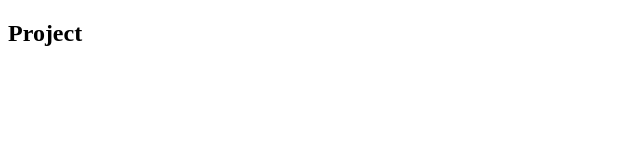
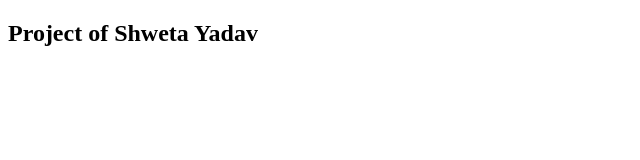
Before and after one commit to yadavshweta04/Deploy, a plain HTML site: page index.html in a window 1280 px wide. Shown: the whole page, without its empty margins (0-640 px from the left). Drawn offline with Linux system fonts and the light colour scheme.

Commit message:
Final done

```diff
--- a/index.html
+++ b/index.html
@@ -6,6 +6,6 @@
     <title>Project</title>
 </head>
 <body>
-    <h2>Project</h2>
+    <h2>Project of Shweta Yadav</h2>
 </body>
 </html>
```
